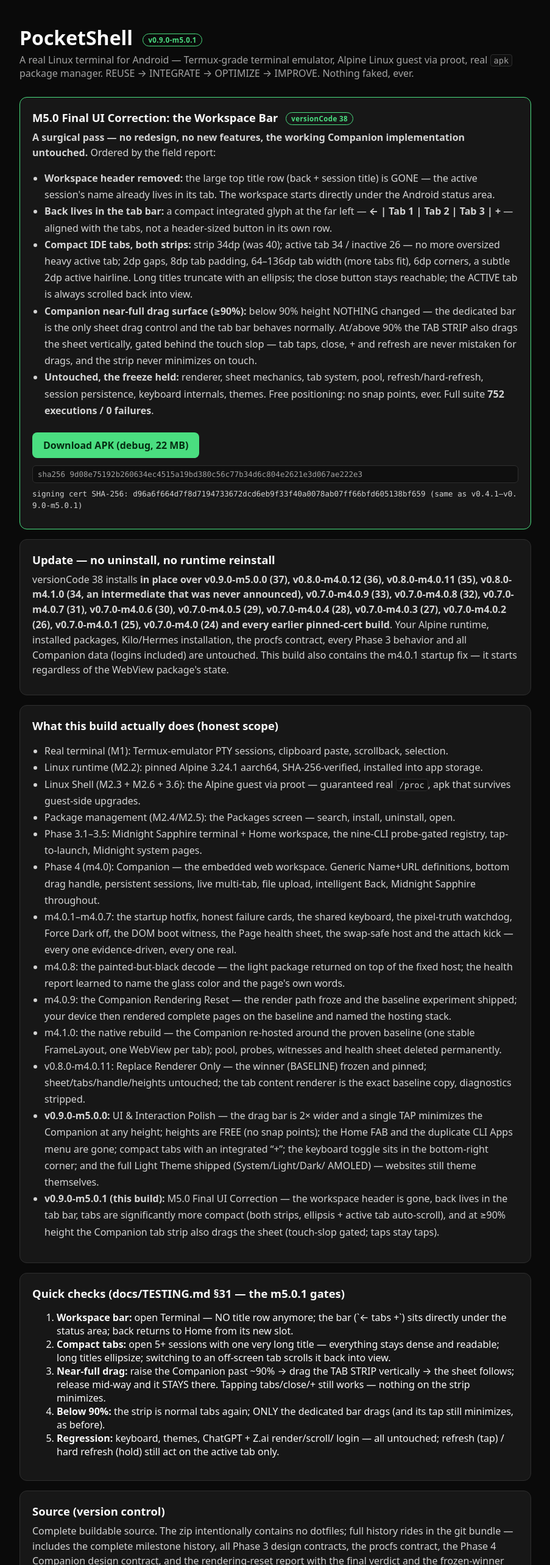
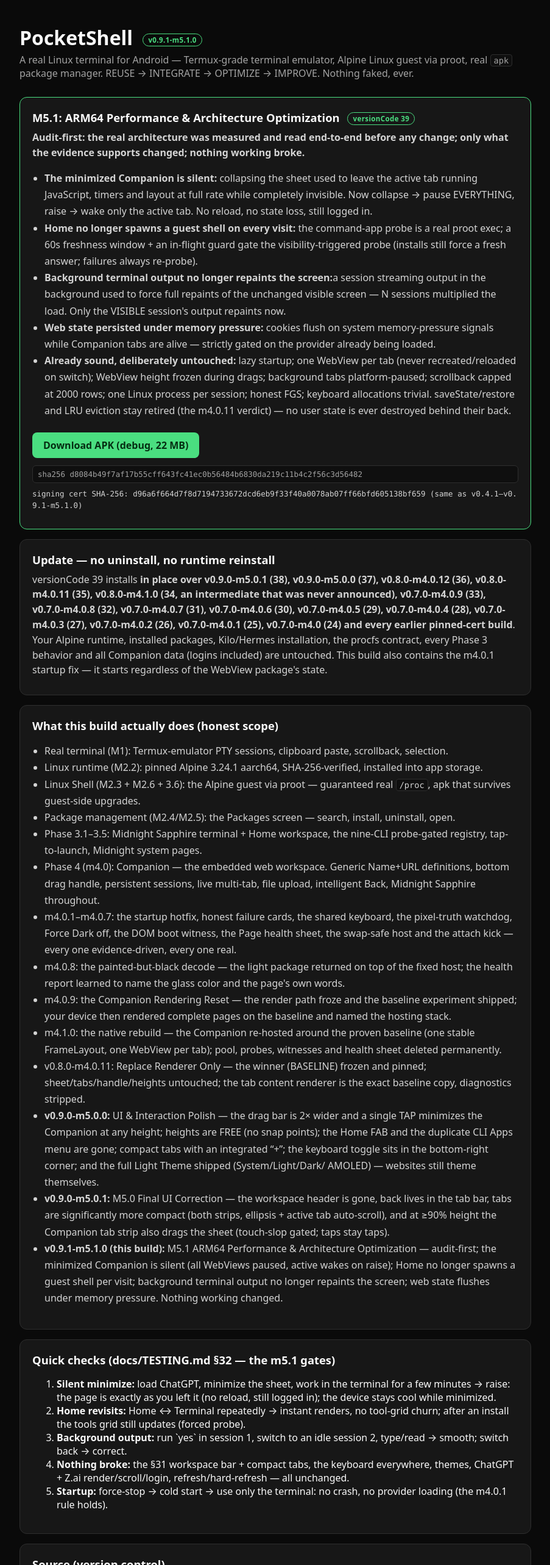
Before and after one commit to Taha-Raees/pocketshell, a Next.js app: page / in a window 1280 px wide. Shown: the top 2566 px of the page at 61% size, without its empty margins (188-1091 px from the left). Built offline with nearby package versions, Linux system fonts and the light colour scheme.

Commit message:
page/README/mirror: v0.9.1-m5.1.0 (vc39) delivery — payload cut: zip 1dcee490…/tgz f11ff7f3…/bundle 083253e4…/apk d8084b49…; m5.0.1 withdrawn; must-carry += MainActivity/TerminalViewModel/HomeScreen/CompanionWebHost

```diff
--- a/app/page.tsx
+++ b/app/page.tsx
@@ -1,10 +1,10 @@
-const VERSION = "v0.9.0-m5.0.1";
+const VERSION = "v0.9.1-m5.1.0";
 
 const HASHES = {
-  apk: "9d08e75192b260634ec4515a19bd380c56c77b34d6c804e2621e3d067ae222e3",
-  zip: "32f43824711faaa0eb8cb6950e51e72b30ffd3b7043e1ec58090fb3e1aef71cf",
-  tgz: "78d69db74588693ee3209c7c003d66b7de45fa8be3d946e572ea18972503d832",
-  bundle: "a0f9f8b66eda686781d1204ce6c6f89c3c166b10e52be7d5ef4a571530a401e4",
+  apk: "d8084b49f7af17b55cff643fc41ec0b56484b6830da219c11b4c2f56c3d56482",
+  zip: "1dcee490a87299bb493b016a91782144413d7cc8fe0b5498c11847e092ed8dda",
+  tgz: "f11ff7f3bf5d89f0e3b15ed6876ff0539f8f2f2fd1b3345860cd5f6bb8fa0fa1",
+  bundle: "083253e4230208d8e8bc80883ec1dd42a1866b7533460a48d7d0b338041cba3e",
 };
 
 function Sha({ text }: { text: string }) {
@@ -25,63 +25,63 @@
 
       <div className="card primary">
         <h2>
-          M5.0 Final UI Correction: the Workspace Bar{" "}
-          <span className="badge">versionCode 38</span>
+          M5.1: ARM64 Performance &amp; Architecture Optimization{" "}
+          <span className="badge">versionCode 39</span>
         </h2>
         <p>
-          <b>A surgical pass — no redesign, no new features, the working
-          Companion implementation untouched.</b> Ordered by the field
-          report:
+          <b>Audit-first: the real architecture was measured and read
+          end-to-end before any change; only what the evidence supports
+          changed; nothing working broke.</b>
         </p>
         <ul className="steps">
           <li>
-            <b>Workspace header removed:</b> the large top title row
-            (back + session title) is GONE — the active session&apos;s name
-            already lives in its tab. The workspace starts directly under
-            the Android status area.
+            <b>The minimized Companion is silent:</b> collapsing the sheet
+            used to leave the active tab running JavaScript, timers and
+            layout at full rate while completely invisible. Now collapse →
+            pause EVERYTHING, raise → wake only the active tab. No reload,
+            no state loss, still logged in.
           </li>
           <li>
-            <b>Back lives in the tab bar:</b> a compact integrated glyph at
-            the far left —{" "}
-            <b>← | Tab 1 | Tab 2 | Tab 3 | +</b> — aligned with the tabs,
-            not a header-sized button in its own row.
+            <b>Home no longer spawns a guest shell on every visit:</b> the
+            command-app probe is a real proot exec; a 60s freshness window +
+            an in-flight guard gate the visibility-triggered probe (installs
+            still force a fresh answer; failures always re-probe).
           </li>
           <li>
-            <b>Compact IDE tabs, both strips:</b> strip 34dp (was 40);
-            active tab 34 / inactive 26 — no more oversized heavy active
-            tab; 2dp gaps, 8dp tab padding, 64–136dp tab width (more tabs
-            fit), 6dp corners, a subtle 2dp active hairline. Long titles
-            truncate with an ellipsis; the close button stays reachable;
-            the ACTIVE tab is always scrolled back into view.
+            <b>Background terminal output no longer repaints the screen:</b>
+            a session streaming output in the background used to force full
+            repaints of the unchanged visible screen — N sessions multiplied
+            the load. Only the VISIBLE session&apos;s output repaints now.
           </li>
           <li>
-            <b>Companion near-full drag surface (≥90%):</b> below 90%
-            height NOTHING changed — the dedicated bar is the only sheet
-            drag control and the tab bar behaves normally. At/above 90%
-            the TAB STRIP also drags the sheet vertically, gated behind
-            the touch slop — tab taps, close, + and refresh are never
-            mistaken for drags, and the strip never minimizes on touch.
+            <b>Web state persisted under memory pressure:</b> cookies flush
+            on system memory-pressure signals while Companion tabs are
+            alive — strictly gated on the provider already being loaded.
           </li>
           <li>
-            <b>Untouched, the freeze held:</b> renderer, sheet mechanics,
-            tab system, pool, refresh/hard-refresh, session persistence,
-            keyboard internals, themes. Free positioning: no snap points,
-            ever. Full suite <b>752 executions / 0 failures</b>.
+            <b>Already sound, deliberately untouched:</b> lazy startup; one
+            WebView per tab (never recreated/reloaded on switch); WebView
+            height frozen during drags; background tabs platform-paused;
+            scrollback capped at 2000 rows; one Linux process per session;
+            honest FGS; keyboard allocations trivial. saveState/restore and
+            LRU eviction stay retired (the m4.0.11 verdict) — no user state
+            is ever destroyed behind their back.
           </li>
         </ul>
-        <a className="btn" href="/PocketShell-v0.9.0-m5.0.1-debug.apk">
+        <a className="btn" href="/PocketShell-v0.9.1-m5.1.0-debug.apk">
           Download APK (debug, 22 MB)
         </a>
         <Sha text={HASHES.apk} />
         <p className="mono" style={{ border: "none", background: "transparent", padding: 0 }}>
-          signing cert SHA-256: d96a6f664d7f8d7194733672dcd6eb9f33f40a0078ab07ff66bfd605138bf659 (same as v0.4.1–v0.9.0-m5.0.1)
+          signing cert SHA-256: d96a6f664d7f8d7194733672dcd6eb9f33f40a0078ab07ff66bfd605138bf659 (same as v0.4.1–v0.9.1-m5.1.0)
         </p>
       </div>
 
       <div className="card">
         <h2>Update — no uninstall, no runtime reinstall</h2>
         <p>
-          versionCode 38 installs <b>in place over v0.9.0-m5.0.0 (37),
+          versionCode 39 installs <b>in place over v0.9.0-m5.0.1 (38),
+          v0.9.0-m5.0.0 (37),
           v0.8.0-m4.0.12 (36), v0.8.0-m4.0.11 (35),
           v0.8.0-m4.1.0 (34, an intermediate that was never announced),
           v0.7.0-m4.0.9 (33), v0.7.0-m4.0.8 (32), v0.7.0-m4.0.7 (31),
@@ -164,42 +164,49 @@
             AMOLED) — websites still theme themselves.
           </li>
           <li>
-            <b>v0.9.0-m5.0.1 (this build):</b> M5.0 Final UI Correction —
-            the workspace header is gone, back lives in the tab bar, tabs
-            are significantly more compact (both strips, ellipsis + active
-            tab auto-scroll), and at ≥90% height the Companion tab strip
-            also drags the sheet (touch-slop gated; taps stay taps).
+            <b>v0.9.0-m5.0.1:</b> M5.0 Final UI Correction — the workspace
+            header is gone, back lives in the tab bar, tabs are
+            significantly more compact (both strips, ellipsis + active tab
+            auto-scroll), and at ≥90% height the Companion tab strip also
+            drags the sheet (touch-slop gated; taps stay taps).
+          </li>
+          <li>
+            <b>v0.9.1-m5.1.0 (this build):</b> M5.1 ARM64 Performance &amp;
+            Architecture Optimization — audit-first; the minimized Companion
+            is silent (all WebViews paused, active wakes on raise); Home no
+            longer spawns a guest shell per visit; background terminal
+            output no longer repaints the screen; web state flushes under
+            memory pressure. Nothing working changed.
           </li>
         </ul>
       </div>
 
       <div className="card">
-        <h2>Quick checks (docs/TESTING.md §31 — the m5.0.1 gates)</h2>
+        <h2>Quick checks (docs/TESTING.md §32 — the m5.1 gates)</h2>
         <ol className="steps">
           <li>
-            <b>Workspace bar:</b> open Terminal — NO title row anymore; the
-            bar (`← tabs +`) sits directly under the status area; back
-            returns to Home from its new slot.
+            <b>Silent minimize:</b> load ChatGPT, minimize the sheet, work
+            in the terminal for a few minutes → raise: the page is exactly
+            as you left it (no reload, still logged in); the device stays
+            cool while minimized.
           </li>
           <li>
-            <b>Compact tabs:</b> open 5+ sessions with one very long title —
-            everything stays dense and readable; long titles ellipsize;
-            switching to an off-screen tab scrolls it back into view.
+            <b>Home revisits:</b> Home ↔ Terminal repeatedly → instant
+            renders, no tool-grid churn; after an install the tools grid
+            still updates (forced probe).
           </li>
           <li>
-            <b>Near-full drag:</b> raise the Companion past ~90% → drag the
-            TAB STRIP vertically → the sheet follows; release mid-way and
-            it STAYS there. Tapping tabs/close/+ still works — nothing on
-            the strip minimizes.
+            <b>Background output:</b> run `yes` in session 1, switch to an
+            idle session 2, type/read → smooth; switch back → correct.
           </li>
           <li>
-            <b>Below 90%:</b> the strip is normal tabs again; ONLY the
-            dedicated bar drags (and its tap still minimizes, as before).
+            <b>Nothing broke:</b> the §31 workspace bar + compact tabs, the
+            keyboard everywhere, themes, ChatGPT + Z.ai render/scroll/login,
+            refresh/hard-refresh — all unchanged.
           </li>
           <li>
-            <b>Regression:</b> keyboard, themes, ChatGPT + Z.ai render/scroll/
-            login — all untouched; refresh (tap) / hard refresh (hold) still
-            act on the active tab only.
+            <b>Startup:</b> force-stop → cold start → use only the terminal:
+            no crash, no provider loading (the m4.0.1 rule holds).
           </li>
         </ol>
       </div>
@@ -213,10 +220,10 @@
           procfs contract, the Phase 4 Companion design contract, and the
           rendering-reset report with the final verdict and the frozen-winner sweep (docs/RENDER-RESET-M4.0.9.md §7–§8).
         </p>
-        <a className="btn secondary" href="/PocketShell-v0.9.0-m5.0.1-source.zip">
+        <a className="btn secondary" href="/PocketShell-v0.9.1-m5.1.0-source.zip">
           source.zip
         </a>
-        <a className="btn secondary" href="/PocketShell-v0.9.0-m5.0.1-source.tar.gz">
+        <a className="btn secondary" href="/PocketShell-v0.9.1-m5.1.0-source.tar.gz">
           source.tar.gz
         </a>
         <a className="btn secondary" href="/pocketshell-m2.gitbundle">
@@ -245,9 +252,10 @@
         bug · m4.0.8 the painted-but-black decode ·{" "}
         m4.0.9 the rendering reset · m4.1.0 the native rebuild · m4.0.11
         replace renderer only — the winner frozen · m4.0.12 companion
-        finalization · m5.0.0 UI &amp; interaction polish ·{" "}
-        <b>v0.9.0-m5.0.1 (this build): M5.0 final UI correction —
-        workspace bar, compact IDE tabs, near-full strip drag</b>.
+        finalization · m5.0.0 UI &amp; interaction polish · m5.0.1 the
+        workspace bar ·{" "}
+        <b>v0.9.1-m5.1.0 (this build): M5.1 ARM64 performance &amp;
+        architecture optimization — audit-first, four surgical fixes</b>.
         Correctness before cleverness. Visible UI before diagnostics.
       </footer>
     </main>
```
Also changed, not shown: download/README.md.
